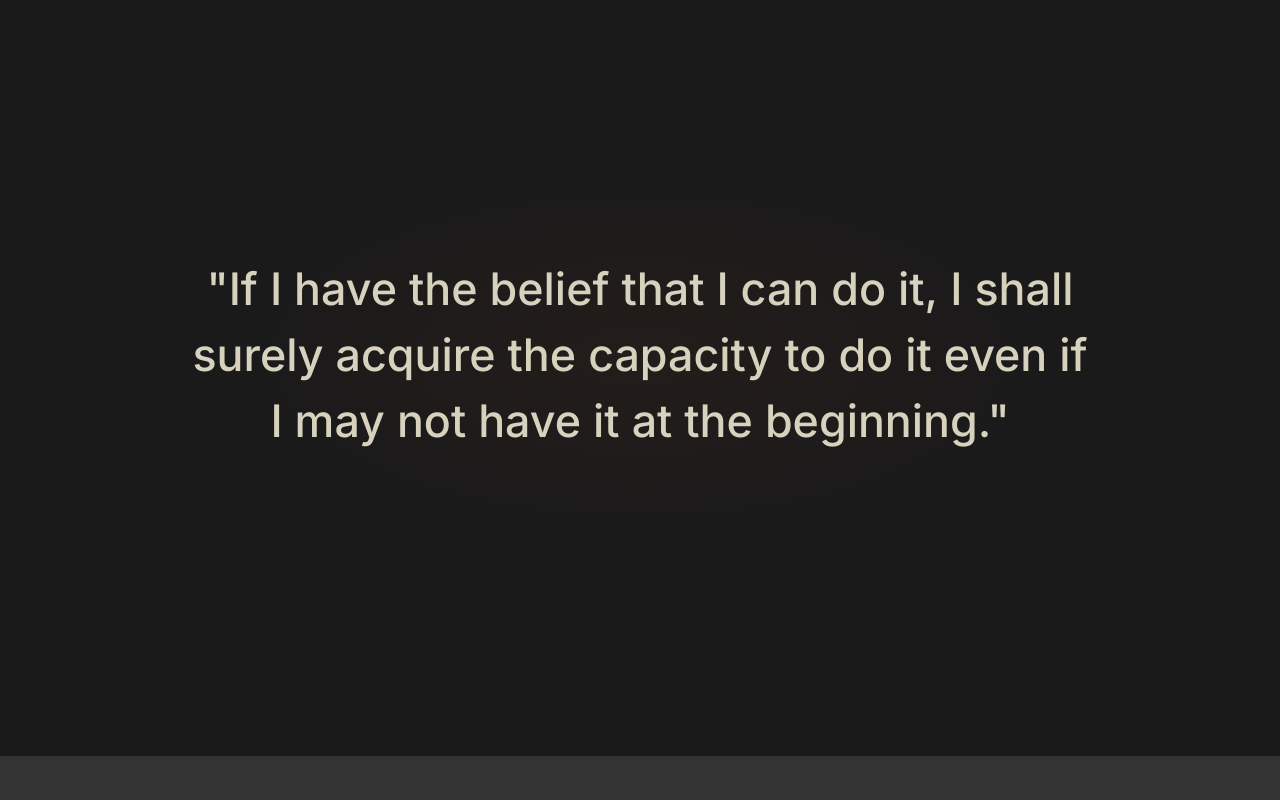
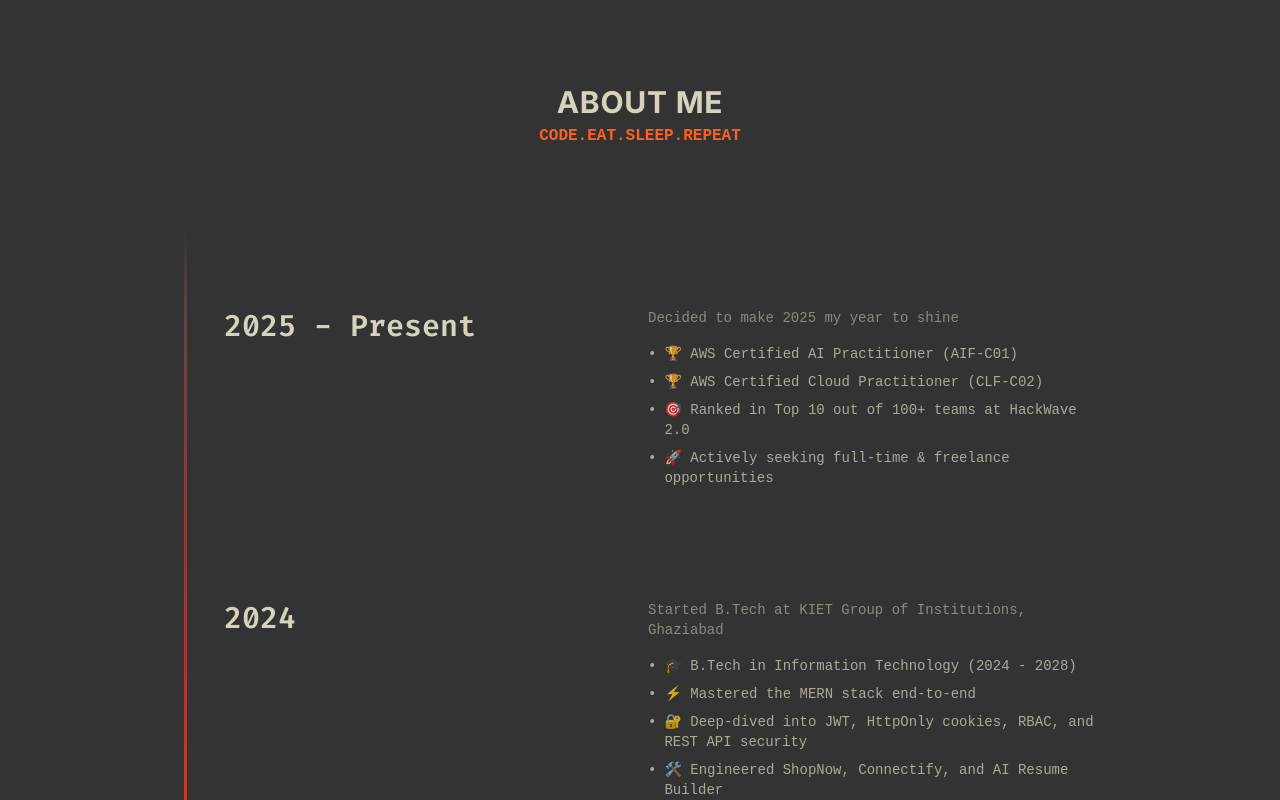
Before and after one commit to Ayushsoni9125/portfolio, a React (Vite) app: page / in a window 1280 px wide. Shown: the part 1880-2680 px from the top of the page. Built offline with nearby package versions, Linux system fonts and the light colour scheme.

Commit message:
feat: add Timeline section to App.jsx with vertical progress line

```diff
--- a/src/App.jsx
+++ b/src/App.jsx
@@ -1,6 +1,7 @@
 import Navbar from "./components/Navbar";
 import Hero from "./components/Hero";
 import About from "./components/About";
+import Timeline from "./components/Timeline";
 import QuoteReveal from "./components/QuoteReveal";
 import SkillsMarquee from "./components/SkillsMarquee";
 import Projects from "./components/Projects";
@@ -17,6 +18,7 @@ export default function App() {
       <Navbar />
       <Hero />
       <About />
+      <Timeline />
       <QuoteReveal />
       <SkillsMarquee />
       <Projects />
--- /dev/null
+++ b/src/components/Timeline.jsx
@@ -0,0 +1,138 @@
+import { motion } from 'framer-motion';
+import { useInView } from 'react-intersection-observer';
+import AnimatedSection, { fadeUp } from './ui/AnimatedSection';
+
+// Timeline data built from Ayush's resume
+const TIMELINE = [
+  {
+    year: '2025 - Present',
+    summary: 'Decided to make 2025 my year to shine',
+    items: [
+      '🏆 AWS Certified AI Practitioner (AIF-C01)',
+      '🏆 AWS Certified Cloud Practitioner (CLF-C02)',
+      '🎯 Ranked in Top 10 out of 100+ teams at HackWave 2.0',
+      '🚀 Actively seeking full-time & freelance opportunities',
+    ],
+  },
+  {
+    year: '2024',
+    summary: 'Started B.Tech at KIET Group of Institutions, Ghaziabad',
+    items: [
+      '🎓 B.Tech in Information Technology (2024 - 2028)',
+      '⚡ Mastered the MERN stack end-to-end',
+      '🔐 Deep-dived into JWT, HttpOnly cookies, RBAC, and REST API security',
+      '🛠️ Engineered ShopNow, Connectify, and AI Resume Builder',
+    ],
+  },
+  {
+    year: '2023',
+    summary: 'Completed Class XII — Dr. Virendra Swarup Public School',
+    items: [
+      '📋 Class XII with 92% score',
+      '👨‍💻 Wrote my first lines of JavaScript, C/C++, HTML & CSS',
+    ],
+  },
+];
+
+function TimelineItem({ item, index }) {
+  const [ref, inView] = useInView({ triggerOnce: true, threshold: 0.15 });
+
+  return (
+    <div ref={ref} className="flex justify-start pt-10 md:pt-20 md:gap-10">
+      {/* Sticky year label (desktop) */}
+      <div className="sticky flex flex-col md:flex-row z-40 items-center top-40 self-start max-w-xs lg:max-w-sm md:w-full">
+        <motion.h3
+          initial={{ opacity: 0, x: -20 }}
+          animate={inView ? { opacity: 1, x: 0 } : {}}
+          transition={{ duration: 0.6, delay: 0.1 }}
+          className="hidden md:block text-xl md:text-3xl font-bold pl-16"
+          style={{ color: '#D6D2BD', fontFamily: "'Fira Code', monospace" }}
+        >
+          {item.year}
+        </motion.h3>
+      </div>
+
+      {/* Content */}
+      <div className="relative pl-16 pr-4 md:pl-16 w-full">
+        {/* Year on mobile */}
+        <motion.h3
+          initial={{ opacity: 0, y: 10 }}
+          animate={inView ? { opacity: 1, y: 0 } : {}}
+          transition={{ duration: 0.5 }}
+          className="md:hidden block text-2xl mb-4 text-left font-bold"
+          style={{ color: '#D6D2BD', fontFamily: "'Fira Code', monospace" }}
+        >
+          {item.year}
+        </motion.h3>
+
+        <p
+          className="text-sm font-medium font-mono mb-4 text-left"
+          style={{ color: 'rgba(214,210,189,0.55)' }}
+        >
+          {item.summary}
+        </p>
+
+        <div className="mb-8 space-y-2 text-left">
+          {item.items.map((line, i) => (
+            <motion.div
+              key={i}
+              initial={{ opacity: 0, x: -10 }}
+              animate={inView ? { opacity: 1, x: 0 } : {}}
+              transition={{ duration: 0.4, delay: 0.2 + i * 0.06 }}
+              className="flex items-start text-sm font-mono"
+              style={{ color: 'rgba(214,210,189,0.75)' }}
+            >
+              <span className="mr-2 shrink-0">•</span>
+              <span>{line}</span>
+            </motion.div>
+          ))}
+        </div>
+      </div>
+    </div>
+  );
+}
+
+export default function Timeline() {
+  return (
+    <section id="timeline" className="py-24 sm:py-32" style={{ background: '#333333' }}>
+      <div className="section-container">
+
+        {/* Section heading */}
+        <AnimatedSection variants={fadeUp}>
+          <div className="flex flex-col items-center justify-center mb-16">
+            <h2 className="font-bold text-3xl tracking-wide uppercase" style={{ color: '#D6D2BD' }}>
+              ABOUT ME
+            </h2>
+            <p className="font-semibold text-base font-mono mt-1" style={{ color: '#FF611D' }}>
+              CODE.EAT.SLEEP.REPEAT
+            </p>
+          </div>
+        </AnimatedSection>
+
+        {/* Timeline body */}
+        <div className="w-full pt-4 relative">
+          <div className="relative max-w-6xl mx-auto pb-20">
+            {TIMELINE.map((item, i) => (
+              <TimelineItem key={item.year} item={item} index={i} />
+            ))}
+
+            {/* Vertical animated progress line */}
+            <div
+              className="timeline-line absolute md:left-6 left-4 top-0 overflow-hidden"
+              style={{ height: '100%' }}
+            >
+              <motion.div
+                className="timeline-progress absolute inset-x-0 top-0"
+                initial={{ height: 0, opacity: 0 }}
+                whileInView={{ height: '100%', opacity: 1 }}
+                viewport={{ once: false, amount: 0 }}
+                transition={{ duration: 2.0, ease: 'easeOut' }}
+              />
+            </div>
+          </div>
+        </div>
+
+      </div>
+    </section>
+  );
+}
```
